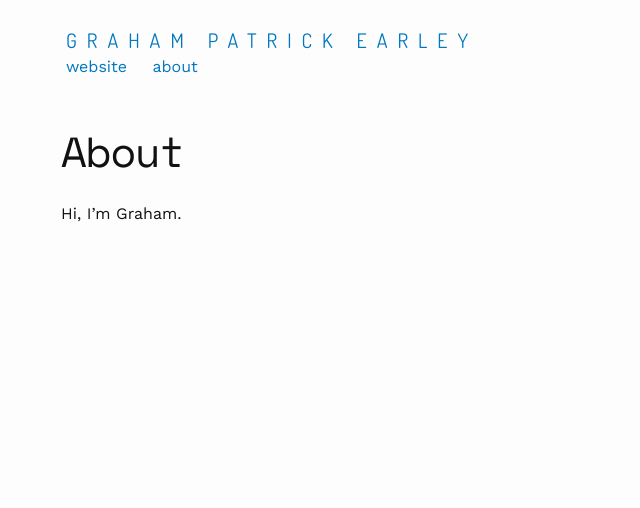
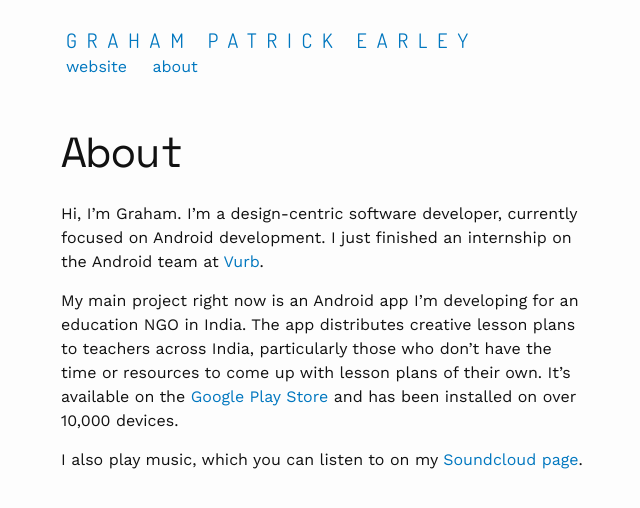
Before and after one commit to grahamearley/blog, a Jekyll site: the page built from about.md, in a window 1280 px wide. Shown: the top 508 px of the page, without its empty margins (304-944 px from the left). Built offline with Jekyll 4.4.1, drawn with Linux system fonts in a browser that asks for light colours.

Commit message:
Update About page.
gah

```diff
--- a/about.md
+++ b/about.md
@@ -4,4 +4,8 @@ title: About
 permalink: /about/
 ---
 
-Hi, I'm Graham.
+Hi, I'm Graham. I'm a design-centric software developer, currently focused on Android development. I just finished an internship on the Android team at [Vurb](https://vurb.com/).
+
+My main project right now is an Android app I'm developing for an education NGO in India. The app distributes creative lesson plans to teachers across India, particularly those who don't have the time or resources to come up with lesson plans of their own. It's available on the [Google Play Store](https://play.google.com/store/apps/details?id=org.jnanaprabodhini.happyteacherapp) and has been installed on over 10,000 devices.
+
+I also play music, which you can listen to on my [Soundcloud page](soundcloud.com/grahamearley).
```
